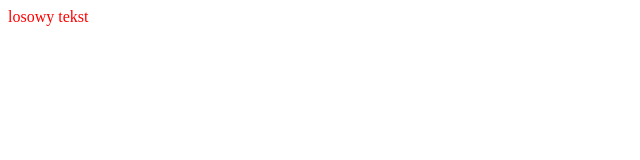
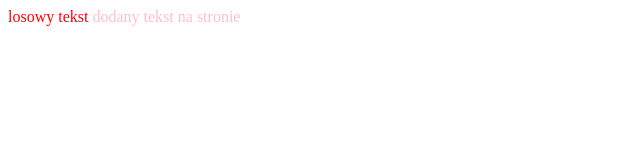
Before and after one commit to 4Z4ZEL/Cieszyn28, a plain HTML site: page index.html in a window 1280 px wide. Shown: the full height of the page, 0-640 px from the left. Drawn offline with Linux system fonts and the light colour scheme.

Commit message:
Update index.html
opis zmiany ze strony

```diff
--- a/index.html
+++ b/index.html
@@ -8,5 +8,6 @@
 </head>
 <body>
     <font color="red">losowy tekst</font>
+    <font color="pink">dodany tekst na stronie</font>
 </body>
 </html>
```
